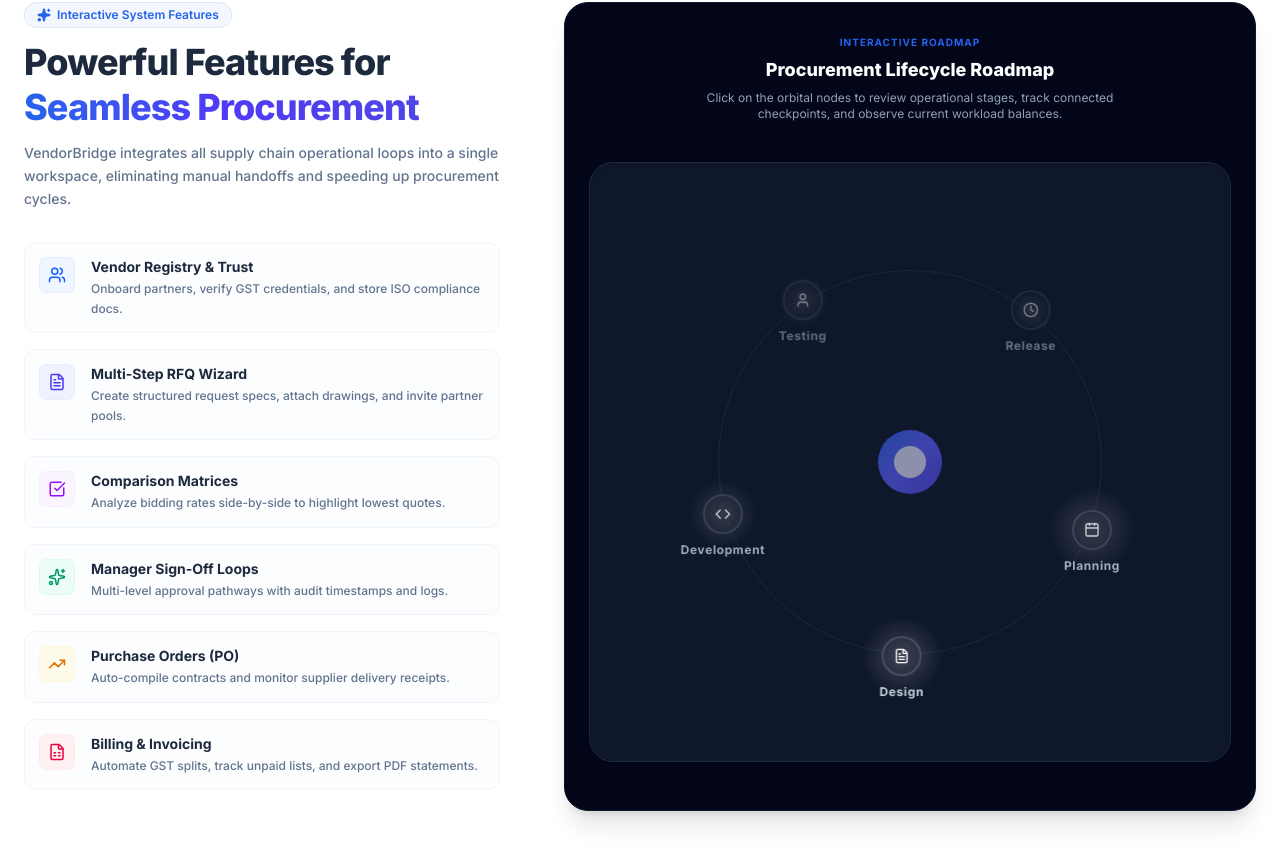
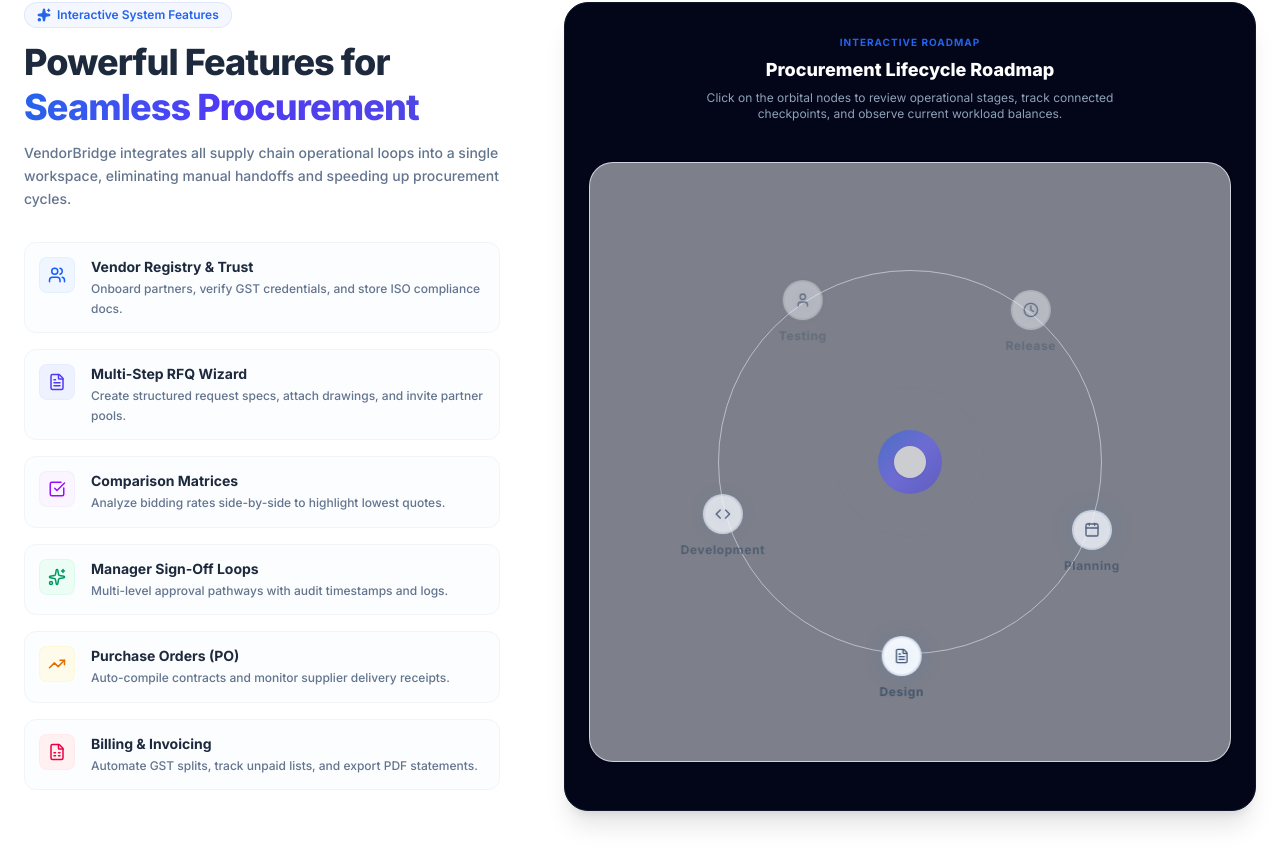
Before and after one commit to shreekant-lohagale/VendorBridge, a React (Vite) app: page / in a window 1280 px wide. Shown: the part 2501-3361 px from the top of the page. Built offline with nearby package versions, Linux system fonts and the light colour scheme.

Commit message:
convert orbital timeline to light theme to match landing page features section

```diff
--- a/src/components/ui/radial-orbital-timeline.tsx
+++ b/src/components/ui/radial-orbital-timeline.tsx
@@ -141,19 +141,19 @@
   const getStatusStyles = (status: TimelineItem["status"]): string => {
     switch (status) {
       case "completed":
-        return "text-white bg-black border-white";
+        return "text-emerald-700 bg-emerald-50 border-emerald-200";
       case "in-progress":
-        return "text-black bg-white border-black";
+        return "text-blue-700 bg-blue-50 border-blue-200";
       case "pending":
-        return "text-white bg-black/40 border-white/50";
+        return "text-slate-500 bg-slate-50 border-slate-200";
       default:
-        return "text-white bg-black/40 border-white/50";
+        return "text-slate-500 bg-slate-50 border-slate-200";
     }
   };
 
   return (
     <div
-      className="w-full h-[600px] flex flex-col items-center justify-center bg-slate-900 border border-slate-800 rounded-3xl overflow-hidden relative shadow-inner"
+      className="w-full h-[600px] flex flex-col items-center justify-center bg-slate-50/50 border border-slate-200/80 rounded-3xl overflow-hidden relative shadow-sm"
       ref={containerRef}
       onClick={handleContainerClick}
     >
@@ -168,15 +168,15 @@
         >
           {/* Orbit center core */}
           <div className="absolute w-16 h-16 rounded-full bg-gradient-to-br from-primary via-indigo-500 to-secondary animate-pulse flex items-center justify-center z-10">
-            <div className="absolute w-20 h-20 rounded-full border border-white/20 animate-ping opacity-70"></div>
+            <div className="absolute w-20 h-20 rounded-full border border-primary/20 animate-ping opacity-70"></div>
             <div
-              className="absolute w-24 h-24 rounded-full border border-white/10 animate-ping opacity-50"
+              className="absolute w-24 h-24 rounded-full border border-primary/10 animate-ping opacity-50"
               style={{ animationDelay: "0.5s" }}
             ></div>
-            <div className="w-8 h-8 rounded-full bg-white/80 backdrop-blur-md"></div>
+            <div className="w-8 h-8 rounded-full bg-white shadow-sm"></div>
           </div>
 
-          <div className="absolute w-96 h-96 rounded-full border border-slate-700/40"></div>
+          <div className="absolute w-96 h-96 rounded-full border border-slate-200/60"></div>
 
           {timelineData.map((item, index) => {
             const position = calculateNodePosition(index, timelineData.length);
@@ -207,7 +207,7 @@
                     isPulsing ? "animate-pulse duration-1000" : ""
                   }`}
                   style={{
-                    background: `radial-gradient(circle, rgba(255,255,255,0.2) 0%, rgba(255,255,255,0) 70%)`,
+                    background: `radial-gradient(circle, rgba(37,99,235,0.08) 0%, rgba(37,99,235,0) 70%)`,
                     width: `${item.energy * 0.5 + 40}px`,
                     height: `${item.energy * 0.5 + 40}px`,
                     left: `-${(item.energy * 0.5 + 40 - 40) / 2}px`,
@@ -220,18 +220,18 @@
                   w-10 h-10 rounded-full flex items-center justify-center
                   ${
                     isExpanded
-                      ? "bg-white text-slate-900"
+                      ? "bg-primary text-white"
                       : isRelated
-                      ? "bg-slate-300 text-slate-800"
-                      : "bg-slate-900 text-white"
+                      ? "bg-indigo-50 text-indigo-700"
+                      : "bg-white text-slate-600 hover:text-slate-800"
                   }
                   border-2
                   ${
                     isExpanded
-                      ? "border-white shadow-lg shadow-white/30 animate-none"
+                      ? "border-primary shadow-lg shadow-primary/20 animate-none"
                       : isRelated
-                      ? "border-white animate-pulse"
-                      : "border-slate-500/40"
+                      ? "border-indigo-300 animate-pulse"
+                      : "border-slate-200/85"
                   }
                   transition-all duration-300 transform
                   ${isExpanded ? "scale-150" : "hover:scale-110"}
@@ -245,15 +245,15 @@
                   absolute top-12 left-1/2 -translate-x-1/2 whitespace-nowrap
                   text-xs font-bold tracking-wider
                   transition-all duration-300
-                  ${isExpanded ? "text-white scale-110 font-extrabold" : "text-slate-300"}
+                  ${isExpanded ? "text-primary scale-110 font-extrabold" : "text-slate-600"}
                 `}
                 >
                   {item.title}
                 </div>
 
                 {isExpanded && (
-                  <Card className="absolute top-20 left-1/2 -translate-x-1/2 w-64 bg-slate-900/95 backdrop-blur-lg border-slate-700 shadow-2xl overflow-visible z-[250]">
-                    <div className="absolute -top-3 left-1/2 -translate-x-1/2 w-px h-3 bg-slate-700"></div>
+                  <Card className="absolute top-20 left-1/2 -translate-x-1/2 w-64 bg-white/95 backdrop-blur-md border-slate-200 shadow-xl overflow-visible z-[250]">
+                    <div className="absolute -top-3 left-1/2 -translate-x-1/2 w-px h-3 bg-slate-300"></div>
                     <CardHeader className="pb-2">
                       <div className="flex justify-between items-center">
                         <Badge
@@ -267,26 +267,26 @@
                             ? "IN PROGRESS"
                             : "PENDING"}
                         </Badge>
-                        <span className="text-[10px] font-mono text-slate-400">
+                        <span className="text-[10px] font-mono text-slate-500">
                           {item.date}
                         </span>
                       </div>
-                      <CardTitle className="text-xs font-bold text-white mt-2 leading-tight">
+                      <CardTitle className="text-xs font-bold text-slate-800 mt-2 leading-tight">
                         {item.title}
                       </CardTitle>
                     </CardHeader>
-                    <CardContent className="text-xs text-slate-300">
+                    <CardContent className="text-xs text-slate-600">
                       <p className="leading-relaxed font-medium">{item.content}</p>
 
-                      <div className="mt-4 pt-3 border-t border-slate-800">
-                        <div className="flex justify-between items-center text-[10px] mb-1 font-semibold text-slate-400">
+                      <div className="mt-4 pt-3 border-t border-slate-100">
+                        <div className="flex justify-between items-center text-[10px] mb-1 font-semibold text-slate-500">
                           <span className="flex items-center">
-                            <Zap size={10} className="mr-1 text-amber-400 fill-amber-400/10" />
+                            <Zap size={10} className="mr-1 text-amber-500 fill-amber-500/10" />
                             Completion Level
                           </span>
                           <span className="font-mono">{item.energy}%</span>
                         </div>
-                        <div className="w-full h-1 bg-slate-800 rounded-full overflow-hidden">
+                        <div className="w-full h-1 bg-slate-100 rounded-full overflow-hidden">
                           <div
                             className="h-full bg-gradient-to-r from-blue-500 to-indigo-500"
                             style={{ width: `${item.energy}%` }}
@@ -295,10 +295,10 @@
                       </div>
 
                       {item.relatedIds.length > 0 && (
-                        <div className="mt-4 pt-3 border-t border-slate-800">
+                        <div className="mt-4 pt-3 border-t border-slate-100">
                           <div className="flex items-center mb-2">
-                            <Link size={10} className="text-slate-400 mr-1" />
-                            <h4 className="text-[10px] uppercase tracking-wider font-semibold text-slate-400">
+                            <Link size={10} className="text-slate-500 mr-1" />
+                            <h4 className="text-[10px] uppercase tracking-wider font-semibold text-slate-500">
                               Connected Workflows
                             </h4>
                           </div>
@@ -312,7 +312,7 @@
                                   key={relatedId}
                                   variant="outline"
                                   size="sm"
-                                  className="flex items-center h-6 px-2 py-0 text-[10px] rounded border-slate-700 bg-transparent hover:bg-slate-800 text-slate-300 hover:text-white transition-all cursor-pointer"
+                                  className="flex items-center h-6 px-2 py-0 text-[10px] rounded border-slate-200 bg-slate-50 hover:bg-slate-100 text-slate-600 hover:text-slate-800 transition-all cursor-pointer"
                                   onClick={(e) => {
                                     e.stopPropagation();
                                     toggleItem(relatedId);
@@ -321,7 +321,7 @@
                                   {relatedItem?.title}
                                   <ArrowRight
                                     size={8}
-                                    className="ml-1 text-slate-500"
+                                    className="ml-1 text-slate-400"
                                   />
                                 </Button>
                               );
```
